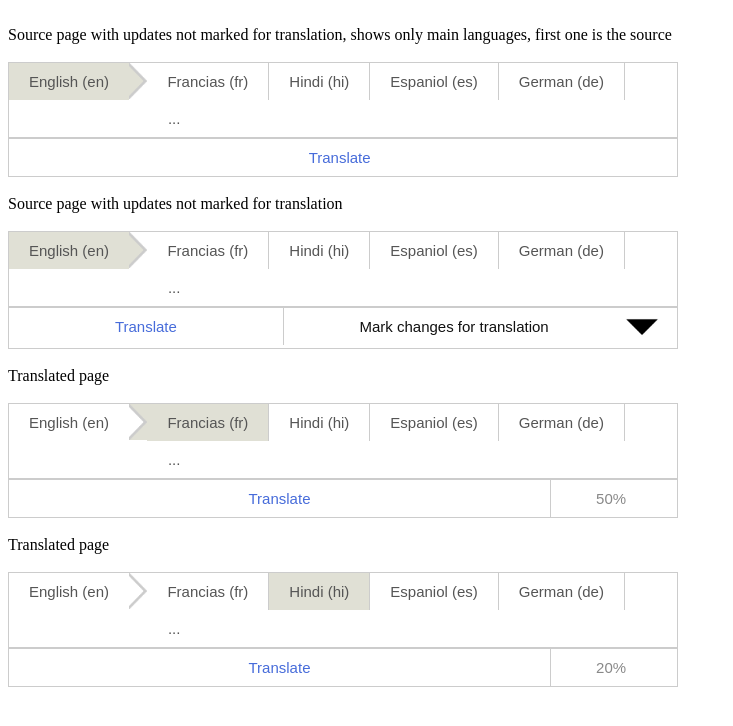
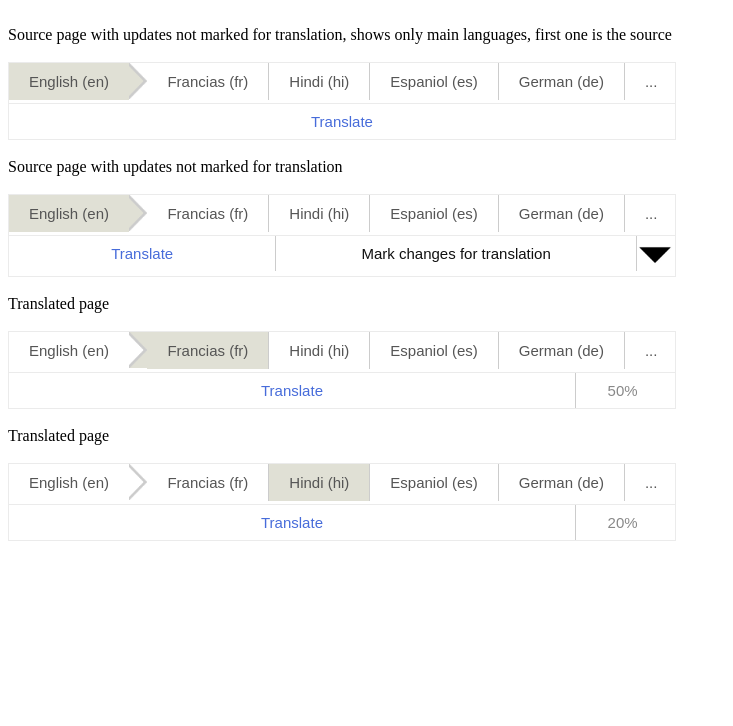
Before and after one commit to kunalgrover05/MediaWiki-language-bar, a plain HTML site: page index.html in a window 1280 px wide. Shown: the whole page, without its empty margins (0-733 px from the left). Drawn offline with nearby package versions, Linux system fonts and the light colour scheme.

Commit message:
Change div style to table

```diff
--- a/index.html
+++ b/index.html
@@ -10,6 +10,7 @@
 		Source page with updates not marked for translation, shows only main languages, first one is the source
 	<br>
 	<br>
+	<div class="container">
 	<ul class="nav">
 		<li class="lang source selected">English (en)</li>
 		<li class=""><img class="1" src="source.png" height="36" /></li>
@@ -20,8 +21,9 @@
 		<li class="lang viewmore">...</li>
 	</ul>
 	<ul class="nav">
-		<li class="lang translate" style="width:93%; border-right:0">Translate</li>
+		<li class="lang translate" style="border-right:0">Translate</li>
 	</ul>
+	</div>
 
 	<div style="clear:both"></div>
 	<br>
@@ -29,6 +31,7 @@
 	<br>
 	<br>
 
+	<div class="container">
 		<ul class="nav">
 			<li class="lang source selected">English (en)</li>
 			<li class=><img class="1" src="source.png" height="36" /></li>
@@ -39,8 +42,8 @@
 			<li class="lang viewmore">...</li>
 		</ul>
 		<ul class="nav">
-			<li class="lang translate" style="width:35%">Translate</li>
-			<li class="lang translate"  style="width:45%;color:#111111;border-right:0">Mark changes for translation</li>
+			<li class="lang translate" style="width:40%">Translate</li>
+			<li class="lang translate"  style="width:54%;color:#111111;">Mark changes for translation</li>
 			<li class="action"><img src="down.jpg" height="36" />
 				<ul>
 					<li class="lang option" style="color:#111111">View changes
@@ -48,13 +51,15 @@
 				</ul>
 			</li>
 		</ul>
-
+	</div>
 
 	<div style="clear:both"></div>
 	<br>
 		Translated page
 	<br>
 	<br>
+
+	<div class="container">
 		<ul class="nav">
 			<li class="lang source">English (en)</li>
 			<li><img class="1" src="source2.png" height="36" /></li>
@@ -65,15 +70,17 @@
 			<li class="lang viewmore">...</li>
 		</ul>
 		<ul class="nav">
-			<li class="lang translate" style="width:75%">Translate</li>
+			<li class="lang translate" style="width:85%">Translate</li>
 			<li class="lang translate perc" >50%</li>
 		</ul>
+	</div>
 
 	<div style="clear:both"></div>
 	<br>
 		Translated page
 	<br>
 	<br>
+	<div class="container">
 		<ul class="nav">
 			<li class="lang source">English (en)</li>
 			<li><img class="1" src="source3.png" height="36" /></li>
@@ -84,10 +91,10 @@
 			<li class="lang viewmore">...</li>
 		</ul>
 		<ul class="nav">
-			<li class="lang translate" style="width:75%">Translate</li>
+			<li class="lang translate" style="width:85%">Translate</li>
 			<li class="lang translate perc">20%</li>
 		</ul>
-
+	</div>
 
 	</body>
 	</html>
--- a/styles.css
+++ b/styles.css
@@ -1,21 +1,27 @@
+.container {
+	display: table;
+	border-collapse: collapse;
+ 	/*border: 0.1em solid #ccc;*/
+ 	overflow:auto;
+}
+
 .nav {
-	display: block;
+	display: table-row;
 	list-style: none;
 	margin: 0;
 	padding: 0;
-	border: 0.1em solid #ccc;
-	overflow: auto;
-	width: 668px;
+	border: 0.1em solid #EBEBEB;
 }
 .nav li {
 	float:left;
 }
 
 .lang {
+	display: table-cell;
 	font-family: sans-serif;
 	font-size: 15px;
 	background-color: #fff;
-	border-right: 1px solid #ccc;
+	border-right: 0.1em solid #ccc;
 	padding: 10px 20px;
 	cursor: pointer;
 	color: #555555;
@@ -38,32 +44,25 @@
 }
 
 .viewmore {
-	width: 2%;
+	width: 10px;
 	text-align: center;
 	border-right: 0;
-}
-
-.viewmore:hover {
-	background-color: #fff;
 }
 
 .translate {
 	color: #476CDA;
 	text-align: center;
+	padding: 0.6em 0 0.6em 0;
+	width: 100%;
 }
 
 .translate:hover {
 	background-color: #fff;
 }
 
-.action {
-	width:50px;
-}
-
 .option {
 	clear: both;
-	width:100px;
-	border: 1px solid #ccc;
+	border: 0.1em solid #ccc;
 	position: absolute;
 }
 
@@ -77,7 +76,8 @@
 }
 .perc {
 	border-right: 0;
-	width:12%;
+	width:14%;
+	text-align: center;
 	color:#888888;
 }
 
```
